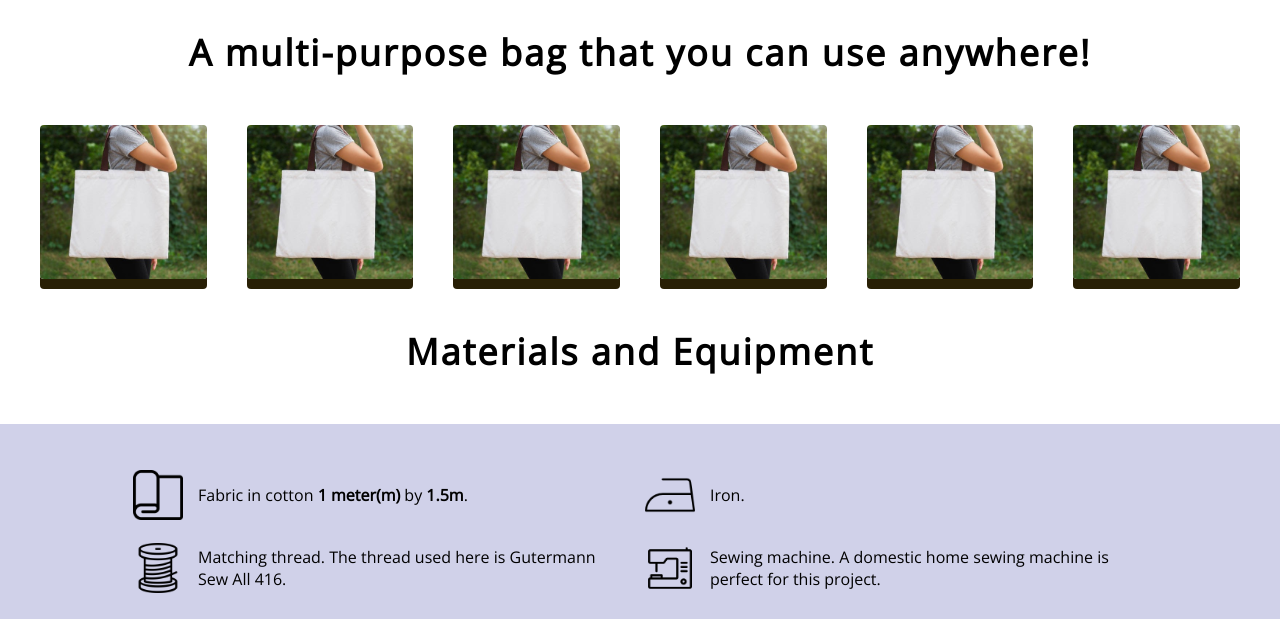
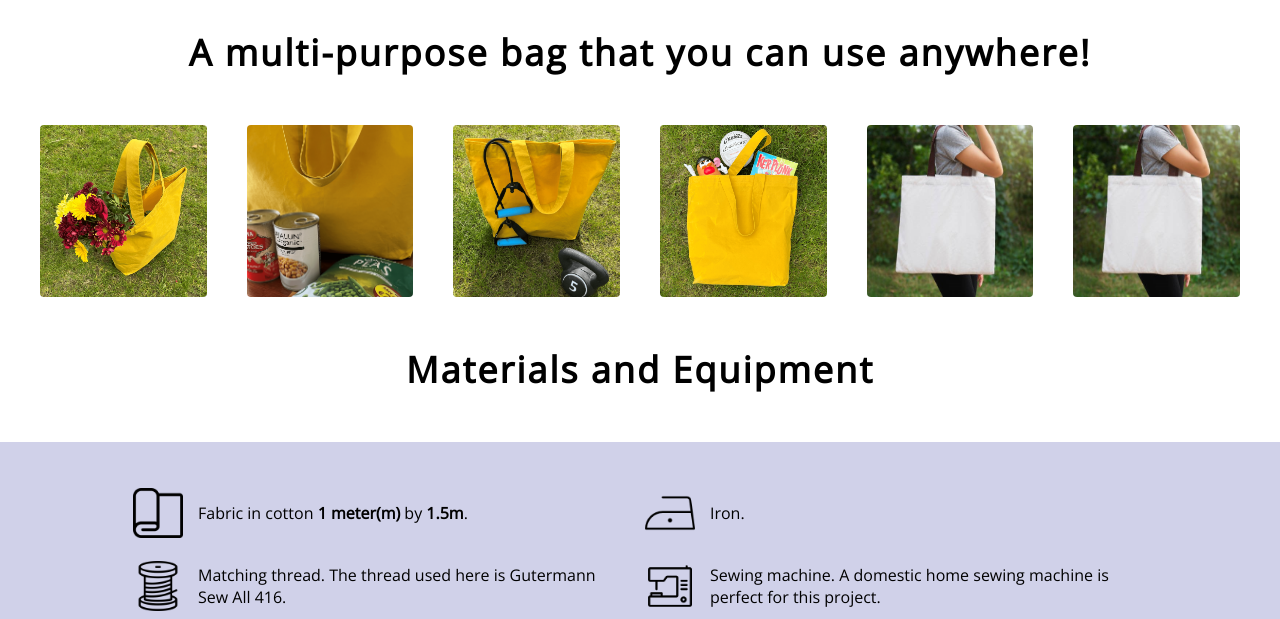
Before and after one commit to teresabowe/make-a-shopper-bag, a plain HTML site: page index.html in a window 1280 px wide. Shown: the part 920-1539 px from the top of the page. Drawn offline with nearby package versions, Linux system fonts and the light colour scheme.

Commit message:
add compressed images to bag gallery

```diff
--- a/assets/css/style.css
+++ b/assets/css/style.css
@@ -148,7 +148,6 @@ a:active {
     width: 100%;
     height: 100%;
     border-radius: .25rem;
-    box-shadow: 0 10px 0 0  #281F05;
 }
 
 #materials {
--- a/index.html
+++ b/index.html
@@ -49,19 +49,19 @@
             </div>
             <div id="bag-gallery">
                 <div class="bag-gallery-image">
-                    <img src="assets/images/istockphoto-1081824266-612x612a.jpg" alt="yellow shopper bag containing red flowers">
+                    <img src="assets/images/shopper-bag-with-flowers.png" alt="yellow shopper bag containing red flowers">
                     <!--<h1 class="bag-gallery-title">Bag Gallery 1</h1>-->
                 </div>
                 <div class="bag-gallery-image">
-                    <img src="assets/images/istockphoto-1081824266-612x612a.jpg" alt="yellow shopper bag containing food">
+                    <img src="assets/images/shopper-bag-with-groceries.png" alt="yellow shopper bag containing food">
                     <!--<h1 class="bag-gallery-title">Bag Gallery 1</h1>-->
                 </div>
                 <div class="bag-gallery-image">
-                    <img src="assets/images/istockphoto-1081824266-612x612a.jpg" alt="yellow shopper bag containing books">
+                    <img src="assets/images/shopper-bag-with-gym-equipment.png" alt="yellow shopper bag containing books">
                     <!--<h1 class="bag-gallery-title">Bag Gallery 1</h1>-->
                 </div>
                 <div class="bag-gallery-image">
-                    <img src="assets/images/istockphoto-1081824266-612x612a.jpg" alt="yellow shopper bag containing sports equipment">
+                    <img src="assets/images/shopper-bag-with-toys.png" alt="yellow shopper bag containing sports equipment">
                     <!--<h1 class="bag-gallery-title">Bag Gallery 1</h1>-->
                 </div>
                 <div class="bag-gallery-image">
```
Also changed, not shown: assets/images/shopper-bag-with-flowers.png (added), assets/images/shopper-bag-with-groceries.png (added), assets/images/shopper-bag-with-gym-equipment.png (added), assets/images/shopper-bag-with-toys.png (added).
